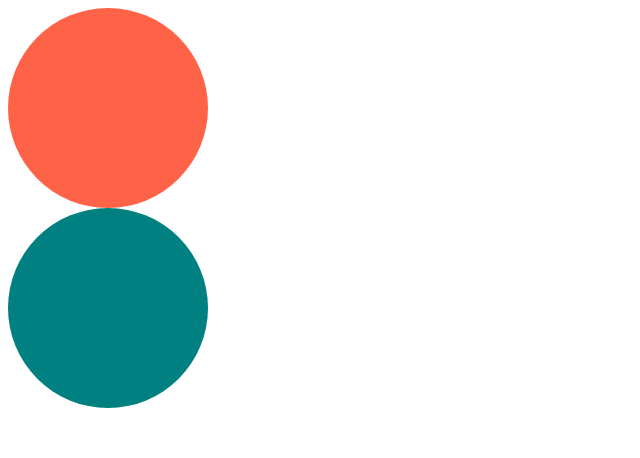
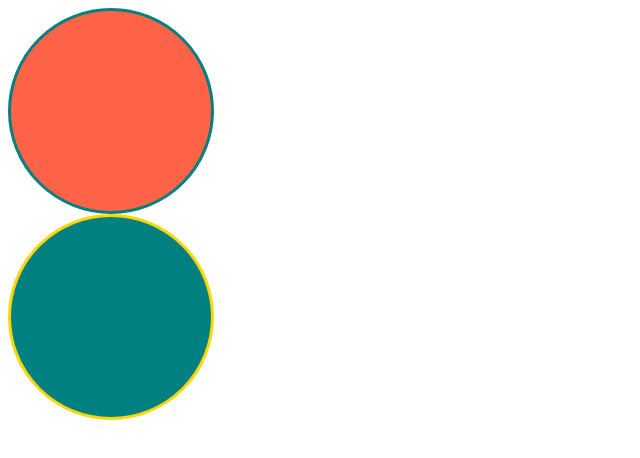
Before and after one commit to ddozza54/Movie-Web, a React (Create React App) app: page / in a window 1280 px wide. Shown: the top 458 px of the page, without its empty margins (0-640 px from the left). Built offline with nearby package versions, Linux system fonts and the light colour scheme.

Commit message:
optional & defaul를 알려줘서 border color 바꾸기

```diff
--- a/src/App.tsx
+++ b/src/App.tsx
@@ -3,7 +3,7 @@ import Circle from "./Circle";
 function App() {
   return (
     <div>
-      <Circle bgColor="tomato" />
+      <Circle bgColor="tomato" borderColor="teal" />
       <Circle bgColor="teal" />
     </div>
   );
--- a/src/Circle.tsx
+++ b/src/Circle.tsx
@@ -2,20 +2,25 @@ import styled from "styled-components";
 
 interface ContainerProps {
   bgColor: string;
+  borderColor?: string;
 }
 
 const Container = styled.div<ContainerProps>`
   width: 200px;
   height: 200px;
   border-radius: 50%;
+  border: 3px solid ${(props) => props.borderColor};
   background-color: ${(props) => props.bgColor};
 `;
 interface CircleProps {
   bgColor: string;
+  borderColor?: string;
 }
 
-function Circle({ bgColor }: CircleProps) {
-  return <Container bgColor={bgColor}></Container>;
+function Circle({ bgColor, borderColor }: CircleProps) {
+  return (
+    <Container bgColor={bgColor} borderColor={borderColor ?? "gold"}></Container>
+  );
 }
 
 export default Circle;
```
